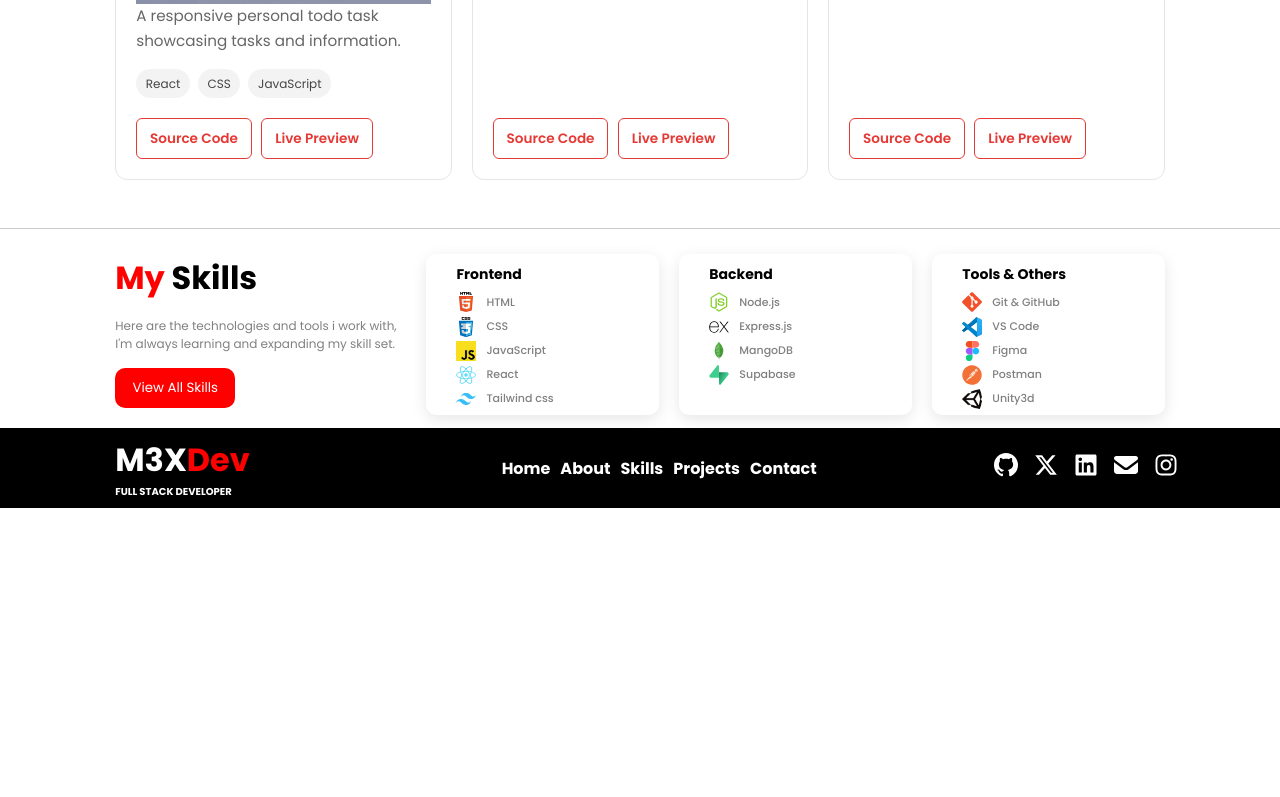
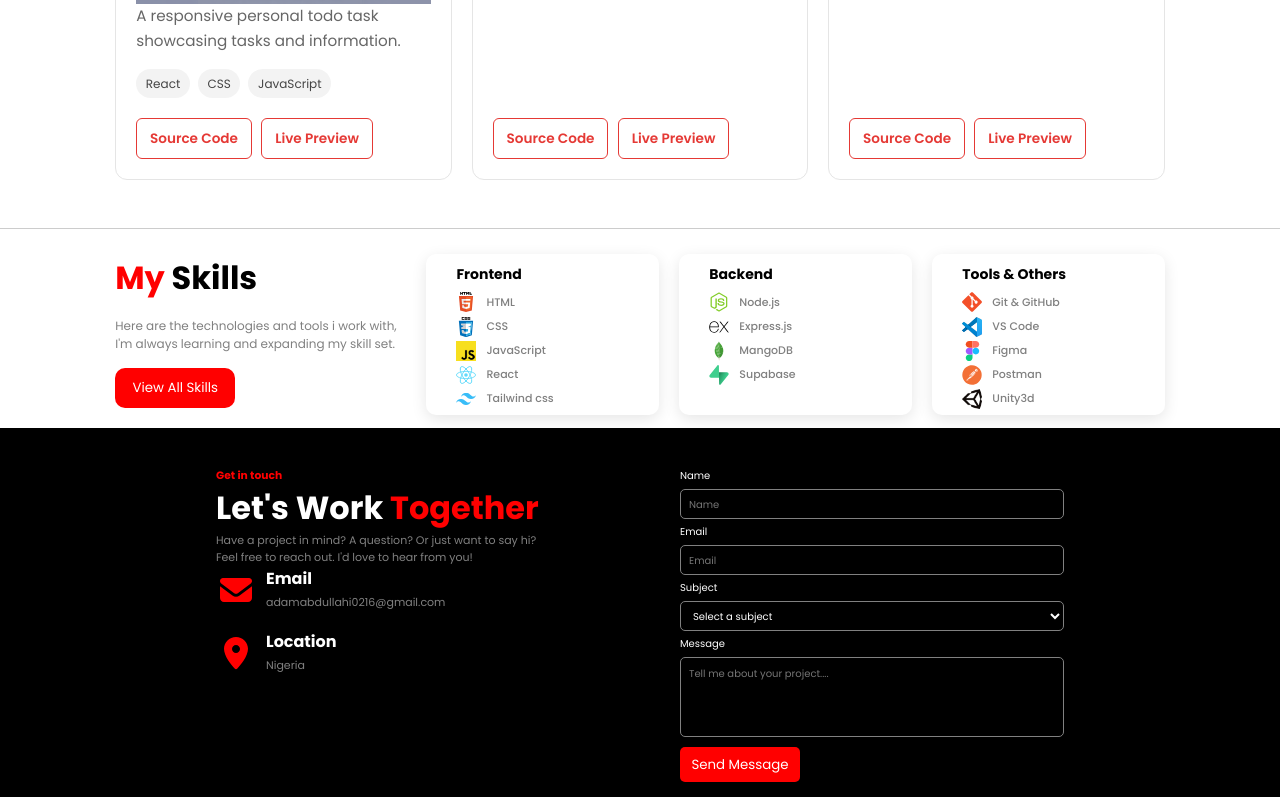
Before and after one commit to m3xadam/portfolio, a React (Vite) app: page / in a window 1280 px wide. Shown: the part 2000-2797 px from the top of the page. Before the commit the page ends 2508 px from the top, so only its background shows below. Built offline with nearby package versions, Linux system fonts and the light colour scheme.

Commit message:
major update especially new section added the contact but submiit is not working

```diff
--- a/src/components/contact.jsx
+++ b/src/components/contact.jsx
@@ -0,0 +1,72 @@
+import "../css/contact.css";
+import location from "../images/location.svg";
+import redmail from "../images/redmail.svg";
+
+function Contact() {
+  return (
+    <div className="contwraper" id="contact">
+      <div className="context">
+        <h6>Get in touch</h6>
+
+        <h1>
+          <span>Let's Work </span>Together
+        </h1>
+
+        <p>
+          Have a project in mind? A question? Or just want to say hi? <br />
+          Feel free to reach out. I'd love to hear from you!
+        </p>
+
+        <div className="consocials">
+          <div className="cons1">
+            <img src={redmail} alt="" />
+
+            <div className="cons1headers">
+              <h4>Email</h4>
+              <p>adamabdullahi0216@gmail.com</p>
+            </div>
+          </div>
+
+          <div className="cons1">
+            <img src={location} alt="" />
+
+            <div className="cons1headers">
+              <h4>Location</h4>
+              <p>Nigeria</p>
+            </div>
+          </div>
+        </div>
+      </div>
+
+      <form>
+        <div className="formvalid">
+          <label htmlFor="name">Name</label>
+          <input type="text" id="name" name="name" placeholder="Name" />
+
+          <label htmlFor="email">Email</label>
+          <input type="email" id="email" name="email" placeholder="Email" />
+
+          <label htmlFor="subject">Subject</label>
+          <select id="subject" name="subject">
+            <option value="">Select a subject</option>
+            <option value="website">Website Development</option>
+            <option value="react">React Development</option>
+            <option value="frontend">Frontend Development</option>
+            <option value="other">Other</option>
+          </select>
+
+          <label htmlFor="message">Message</label>
+          <textarea
+            id="message"
+            name="message"
+            placeholder="Tell me about your project...."
+          ></textarea>
+
+          <button type="submit">Send Message</button>
+        </div>
+      </form>
+    </div>
+  );
+}
+
+export default Contact;
--- a/src/components/hero.jsx
+++ b/src/components/hero.jsx
@@ -32,7 +32,7 @@ function Hero() {
             </p>
             <div className="infobuttons">
               <button onClick={()=> navigate("/project")} className="vmp">View My Projects</button>
-              <button className="cm">Contact Me</button>
+              <a className="cm" href="#contact">Contact Me</a>
             </div>
             <div className="footer">
               <a href="https://github.com/m3xadam/m3xadam">
--- a/src/components/services.jsx
+++ b/src/components/services.jsx
@@ -7,6 +7,11 @@ import gear from "../images/gear.svg";
 
 
 function Services() {
+
+  function handleClick() {
+    window.open("https://www.fiverr.com/s/P449ooo", "_blank");
+  }
+
   return (
     <div className="Serwrapper">
       <div className="swhelper">
@@ -23,7 +28,7 @@ function Services() {
             your ideas to lie with clean code and great design.
           </p>
 
-          <button> Get a Quote</button>
+          <button onClick={handleClick}> Get a Quote</button>
         </div>
 
         <div className="serviceswrapper">
--- a/src/css/aboutme.css
+++ b/src/css/aboutme.css
@@ -4,8 +4,7 @@
     width: 100%;
     height: 450px;
     background-color: black;
-    scroll-margin-top: 65px;
-
+    scroll-snap-align: start;
 }
 
 .asec1{
--- /dev/null
+++ b/src/css/contact.css
@@ -0,0 +1,227 @@
+.contwraper {
+    background-color: black;
+    border-bottom: solid 1px grey;
+    display: flex;
+    align-items: center;
+    justify-content: center;
+    gap: 80px;
+    width: 100%;
+    height: 400px;
+    scroll-snap-align: start;
+}
+
+/* LEFT SIDE */
+
+.context {
+    display: flex;
+    flex-direction: column;
+    width: 30%;
+    height: 80%;
+}
+
+.context h6 {
+    color: red;
+}
+
+.context h1 {
+    color: red;
+}
+
+.context h1 span {
+    color: white;
+}
+
+.context p {
+    font-size: 11px;
+    color: grey;
+}
+
+.consocials {
+    width: 100%;
+    display: flex;
+    flex-direction: column;
+    gap: 15px;
+}
+
+.cons1 {
+    display: flex;
+    align-items: center;
+    gap: 10px;
+}
+
+.cons1headers {
+    display: flex;
+    width: 80%;
+    flex-direction: column;
+}
+
+.cons1headers h4 {
+    color: white;
+    margin: 0;
+}
+
+.cons1headers p {
+    margin: 3px 0;
+}
+
+.cons1 img {
+    width: 40px;
+    height: 40px;
+}
+
+
+/* FORM */
+
+form {
+    width: 30%;
+    height: 80%;
+    display: flex;
+}
+
+form select {
+    box-sizing: border-box;
+    background-color: black;
+    border: solid 1px grey;
+    border-radius: 5px;
+    width: 100%;
+    height: 30px;
+    padding: 0 .5rem;
+    color: white;
+    font-size: 10px;
+}
+
+.formvalid {
+    width: 100%;
+    display: flex;
+    flex-direction: column;
+    gap: 5px;
+}
+
+form label {
+    font-size: 10px;
+    color: white;
+}
+
+form input,
+form textarea {
+    box-sizing: border-box;
+    background-color: transparent;
+    border: solid 1px grey;
+    border-radius: 5px;
+    width: 100%;
+    padding: .5rem;
+    color: white;
+}
+
+form input {
+    height: 30px;
+}
+
+form textarea {
+    height: 80px;
+    resize: none;
+}
+
+input::placeholder,
+textarea::placeholder {
+    font-size: 10px;
+}
+
+form button {
+    color: white;
+    background-color: red;
+    border: none;
+    border-radius: 5px;
+    width: 120px;
+    height: 35px;
+    margin-top: 5px;
+}
+
+
+@media (max-width: 768px) {
+    .contwraper {
+        height: auto;
+        min-height: 100vh;
+        flex-direction: column;
+        align-items: stretch;
+        justify-content: flex-start;
+        gap: 40px;
+        padding: 50px 20px;
+        box-sizing: border-box;
+    }
+
+    /* LEFT SIDE */
+
+    .context {
+        width: 100%;
+        height: auto;
+    }
+
+    .context h6 {
+        margin: 0 0 10px;
+    }
+
+    .context h1 {
+        font-size: 32px;
+        margin: 0 0 15px;
+    }
+
+    .context p {
+        font-size: 12px;
+        line-height: 1.6;
+    }
+
+    .consocials {
+        margin-top: 15px;
+        gap: 15px;
+    }
+
+    .cons1 {
+        gap: 12px;
+    }
+
+    .cons1 img {
+        width: 35px;
+        height: 35px;
+    }
+
+    .cons1headers {
+        width: auto;
+    }
+
+    .cons1headers h4 {
+        font-size: 13px;
+    }
+
+    .cons1headers p {
+        font-size: 11px;
+    }
+
+
+    /* FORM */
+
+    form {
+        width: 100%;
+        height: auto;
+    }
+
+    .formvalid {
+        width: 100%;
+    }
+
+    form input,
+    form textarea,
+    form select {
+        width: 100%;
+    }
+
+    form textarea {
+        height: 100px;
+    }
+
+    form button {
+        width: 100%;
+        height: 40px;
+        margin-top: 10px;
+    }
+}
--- a/src/css/hero.css
+++ b/src/css/hero.css
@@ -4,7 +4,8 @@
     box-sizing: border-box;
     list-style: none;
     text-decoration: none;
-    font-family: Poppins, sans-serif
+    font-family: Poppins, sans-serif;
+    scroll-snap-align: start;
 }
 
 .wrapper {
@@ -139,6 +140,10 @@
 
 .cm{
     font-weight: medium;
+    display: flex;
+    justify-content: center;
+    align-items: center;
+    font-weight: bold;
     width: 150px;
     height: 35px;
     border: white solid 1px;
--- a/src/css/project.css
+++ b/src/css/project.css
@@ -1,6 +1,6 @@
-/* ...existing code... */
 
 .Pwrapper {
+    scroll-snap-align: start;
     height: auto;
     padding: 3rem 0;
 }
--- a/src/css/services.css
+++ b/src/css/services.css
@@ -3,6 +3,7 @@
     height: 320px;
     display: flex;
     align-items: center;
+    scroll-snap-align: start;
 }
 
 .Sspan {
--- a/src/css/skill.css
+++ b/src/css/skill.css
@@ -5,6 +5,7 @@
     display: flex;
     scroll-margin-top: 65px;
     padding-top: 20px;
+    scroll-snap-align: start;
 }
 
 .skillhelper{
--- a/src/pages/home.jsx
+++ b/src/pages/home.jsx
@@ -8,6 +8,7 @@ import AboutMe from "../components/about";
 import Services from "../components/services";
 import Skills from "../components/skills"
 import Project from "../components/project";
+import Contact from "../components/contact";
 import Footer from "../components/footer";
 import "../css/home.css";
 
@@ -22,6 +23,7 @@ function Home() {
       <AboutMe />
       <Project />
       <Skills />
+      <Contact />
       <Footer />
     </>
   );
```
